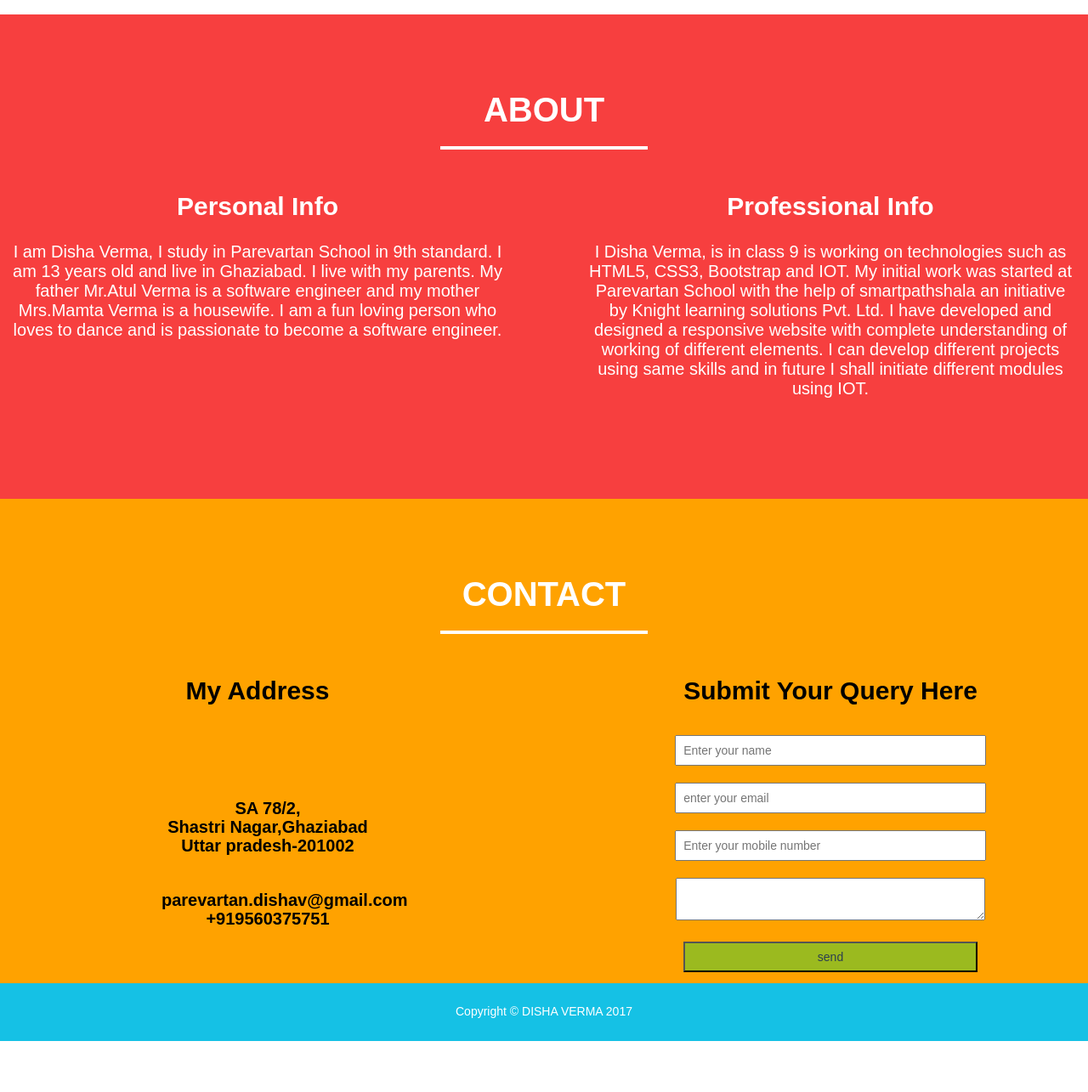
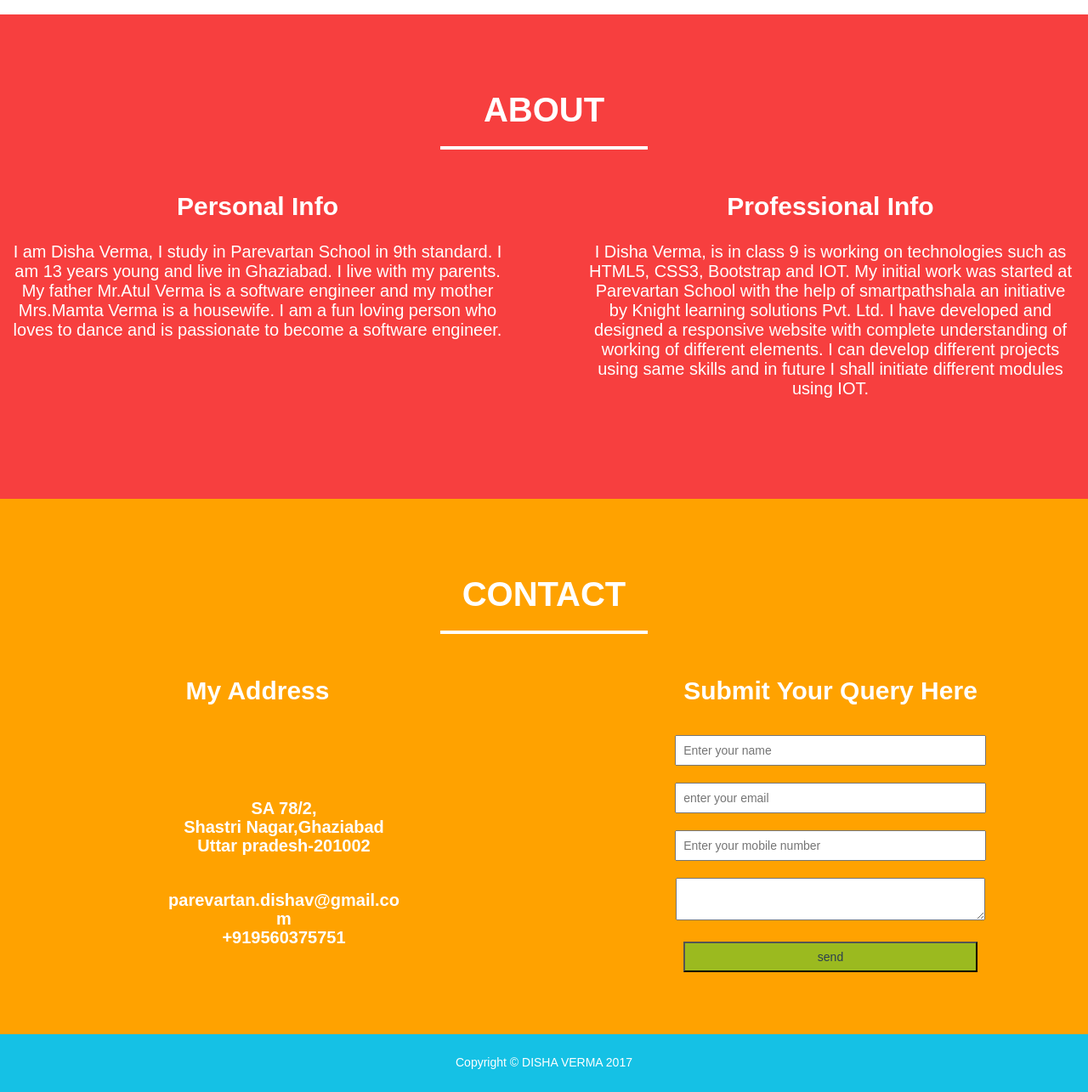
Before and after one commit to Parevartan-Disha/htmlassignment, a plain HTML site: page index.html in a window 1280 px wide. Shown: the part 1464-2749 px from the top of the page at 85% size. Before the commit the page ends 2689 px from the top, so only its background shows below. Drawn offline with Linux system fonts and the light colour scheme.

Commit message:
modified style.css

```diff
--- a/css/style.css
+++ b/css/style.css
@@ -143,6 +143,7 @@ hr {
 	font-size: 20px;
 	font-weight: 300;
 	line-height: 22px;
+	word-wrap: break-word;
 }
 .portfolio h3 {
 	font-size: 30px;
@@ -206,16 +207,18 @@ hr {
 	padding: 15px 15px;
 }
 #contact {
+	padding-bottom: 10px;
 	padding-top: 70px;
 	background-color: #ffa200;
-	height: 500px;
+	height: 550px;
 	font-size: 20px;
 	font-weight: 100;
 	font-family: Raleway,sans-serif;
+	color: #fff;
 }
 .address {
-	width: 250px;
-	height: 250px;
+	width: 288px;
+	height: 288px;
 	float: left;
 	padding: 10px;
 	margin: 15px 10px 0px 165px;
--- a/index.html
+++ b/index.html
@@ -81,7 +81,7 @@ Disha
 <hr class="colorWhite">
 <div class="divisionleft">
 <h2> Personal Info </h2>
-<p> I am Disha Verma, I study in Parevartan School in 9th standard. I am 13 years old and live in Ghaziabad. I live with my parents. My father Mr.Atul Verma is a software engineer and my mother Mrs.Mamta Verma is a housewife. I am a fun loving person who loves to dance and is passionate to become a software engineer.</p>
+<p> I am Disha Verma, I study in Parevartan School in 9th standard. I am 13 years young and live in Ghaziabad. I live with my parents. My father Mr.Atul Verma is a software engineer and my mother Mrs.Mamta Verma is a housewife. I am a fun loving person who loves to dance and is passionate to become a software engineer.</p>
 </div>
 <div class="divisionRight">
 <h2> Professional Info </h2>
```
